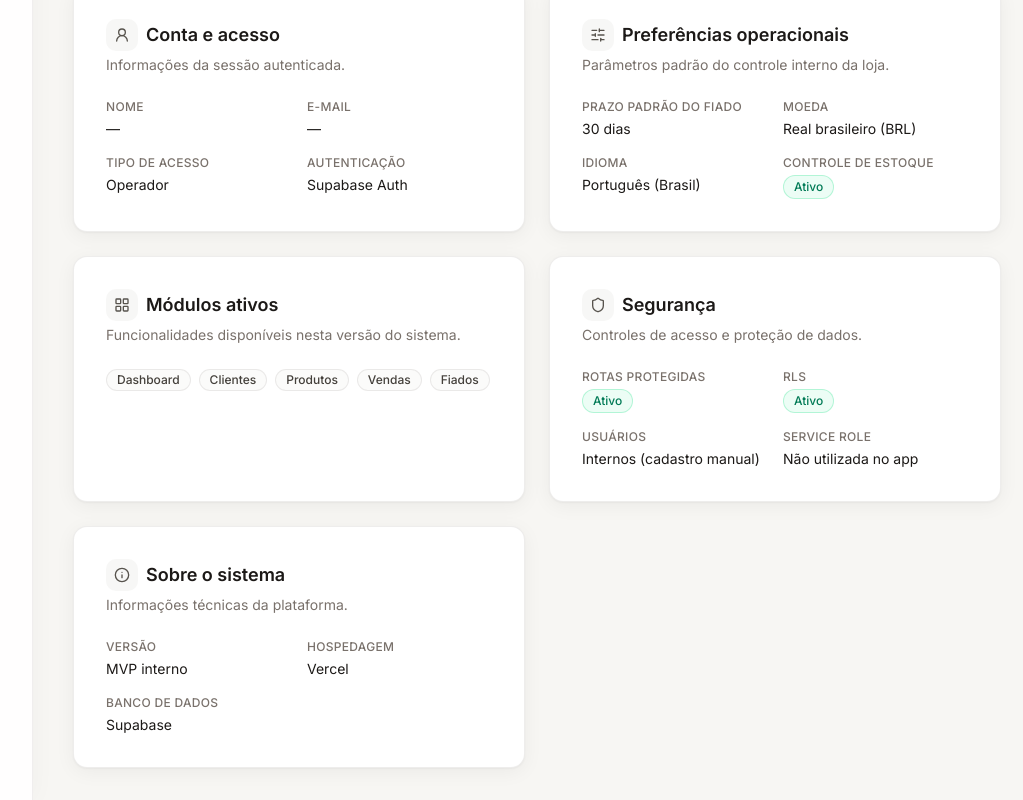
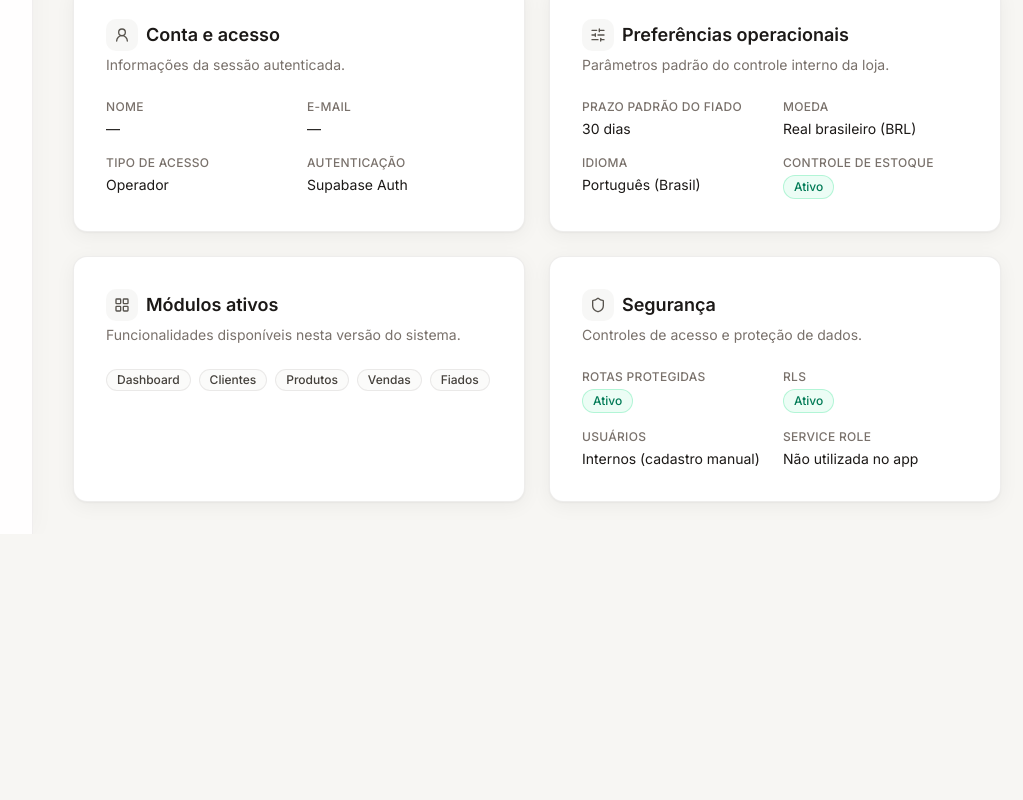
Before and after one commit to Neiroy/Loja-Jota, a Next.js app: page /configuracoes in a window 1280 px wide. Shown: the part 857-1657 px from the top of the page, without its empty margins (239-1262 px from the left). After the commit the page ends 1391 px from the top, so only its background shows below. Built offline with nearby package versions, Linux system fonts and the light colour scheme; no server answers.

Commit message:
chore(settings): remove system info card

```diff
--- a/src/features/settings/components/settings-overview.tsx
+++ b/src/features/settings/components/settings-overview.tsx
@@ -2,7 +2,6 @@ import type { LucideIcon } from 'lucide-react';
 import {
   Building2,
   ImageIcon,
-  Info,
   LayoutGrid,
   Shield,
   SlidersHorizontal,
@@ -201,24 +200,6 @@ export function SettingsOverview({ overview }: SettingsOverviewProps) {
           />
         </div>
       </SettingsSection>
-
-      <SettingsSection
-        title="Sobre o sistema"
-        description="Informações técnicas da plataforma."
-        icon={Info}
-      >
-        <div className="grid gap-4 sm:grid-cols-2">
-          <SettingsDetailField label="Versão" value={overview.about.version} />
-          <SettingsDetailField
-            label="Hospedagem"
-            value={overview.about.hosting}
-          />
-          <SettingsDetailField
-            label="Banco de dados"
-            value={overview.about.database}
-          />
-        </div>
-      </SettingsSection>
     </div>
   );
 }
```
